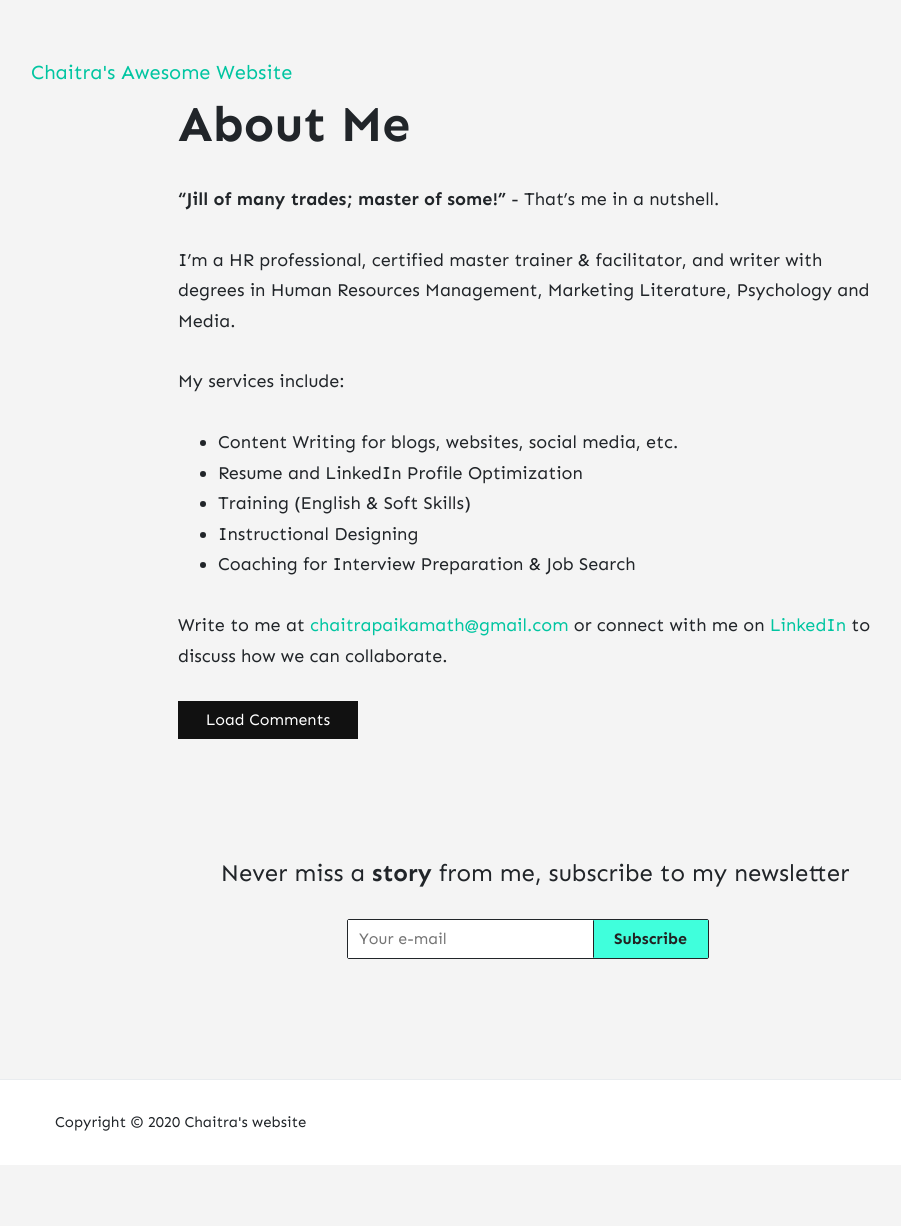
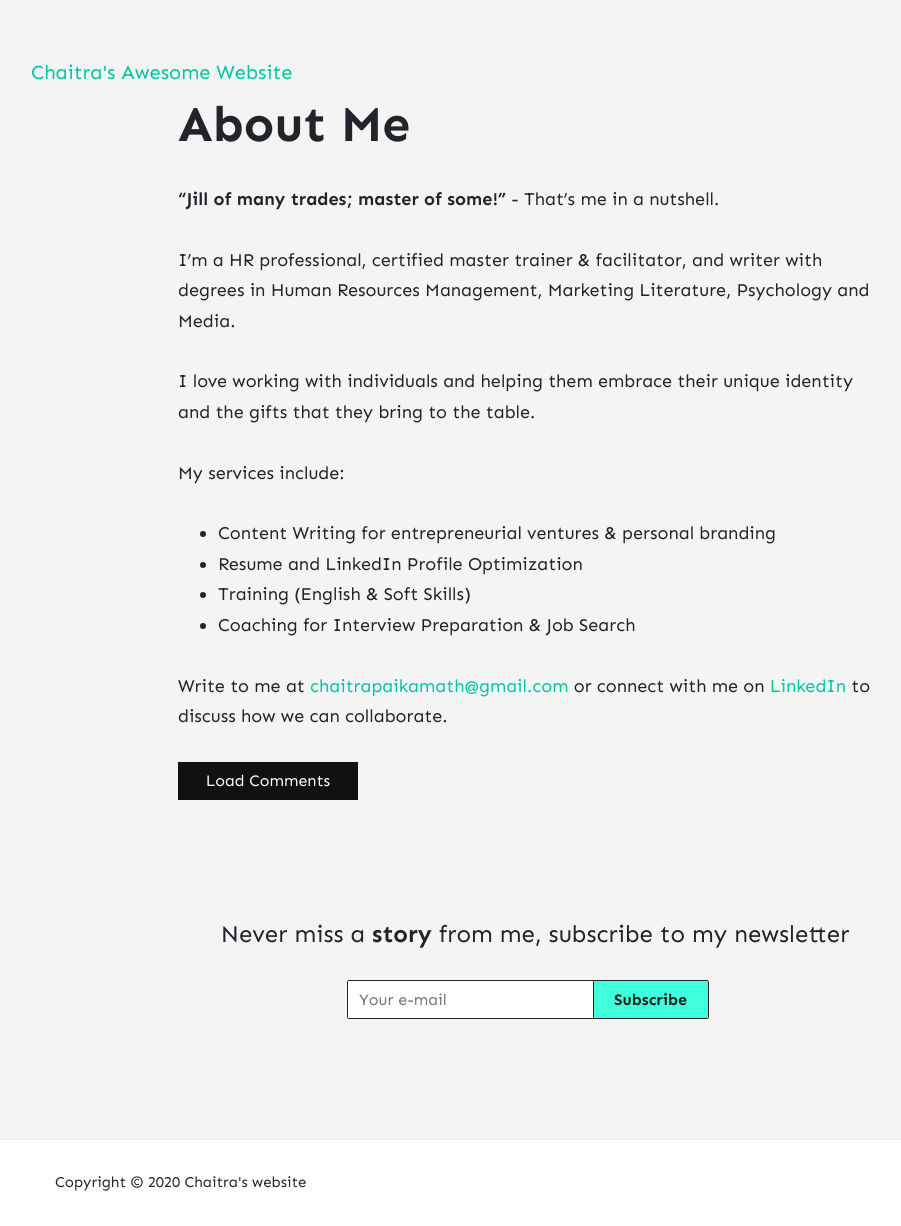
Before and after one commit to thechaitra/thechaitra.github.io, a Jekyll site: the page built from about-me.markdown, in a window 1280 px wide. Shown: the whole page, without its empty margins (112-1013 px from the left). Built offline with Jekyll 4.4.1, drawn with Linux system fonts in a browser that asks for light colours; nearby versions of some CDN libraries; our own code applies the rules of GitHub Pages for plain Markdown files; comment, search, counter and statistics services are not loaded; before the commit the page ends 1165 px from its top, so only the background shows below that.

Commit message:
Updated About Me

```diff
--- a/about-me.markdown
+++ b/about-me.markdown
@@ -7,11 +7,12 @@ date: 2020-10-06 17:35:00 +05:30
 
 I'm a HR professional, certified master trainer & facilitator, and writer with degrees in Human Resources Management, Marketing Literature, Psychology and Media.
 
+I love working with individuals and helping them embrace their unique identity and the gifts that they bring to the table.
+
 My services include:
-* Content Writing for blogs, websites, social media, etc.
+* Content Writing for entrepreneurial ventures & personal branding
 * Resume and LinkedIn Profile Optimization
 * Training (English & Soft Skills)
-* Instructional Designing
 * Coaching for Interview Preparation & Job Search
 
 Write to me at [chaitrapaikamath@gmail.com](mailto:chaitrapaikamath@gmail.com) or connect with me on [LinkedIn](https://www.linkedin.com/in/chaitrapaikamath/) to discuss how we can collaborate.
```
